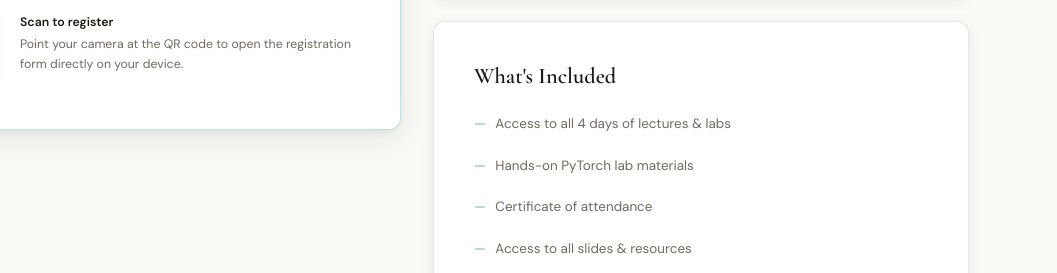
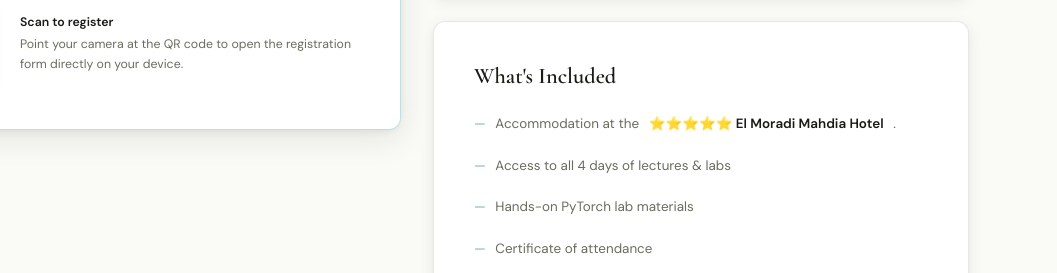
Before and after one commit to summerschoolgai26/Summer-School26, a plain HTML site: page index.html in a window 1280 px wide. Shown: the part 5527-5800 px from the top of the page, 223-1280 px from the left. Drawn offline with nearby package versions, Linux system fonts and the light colour scheme; a web font is replaced by a local one.

Commit message:
Update index.html

```diff
--- a/index.html
+++ b/index.html
@@ -1085,6 +1085,7 @@
       <div class="reg-card">
         <h3>What's Included</h3>
         <div style="display:flex; flex-direction:column; gap:0.6rem; margin-top:0.5rem;">
+          <div class="reg-detail">Accommodation</strong> at the <strong>⭐⭐⭐⭐⭐ El Moradi Mahdia Hotel</strong>.</div>
           <div class="reg-detail">Access to all 4 days of lectures &amp; labs</div>
           <div class="reg-detail">Hands-on PyTorch lab materials</div>
           <div class="reg-detail">Certificate of attendance</div>
@@ -1097,9 +1098,7 @@
 </section>
 </div>
 
-
 <div class="divider"></div>
-
 
 <!-- CONTACT -->
 <div class="section-wrapper alt">
```
